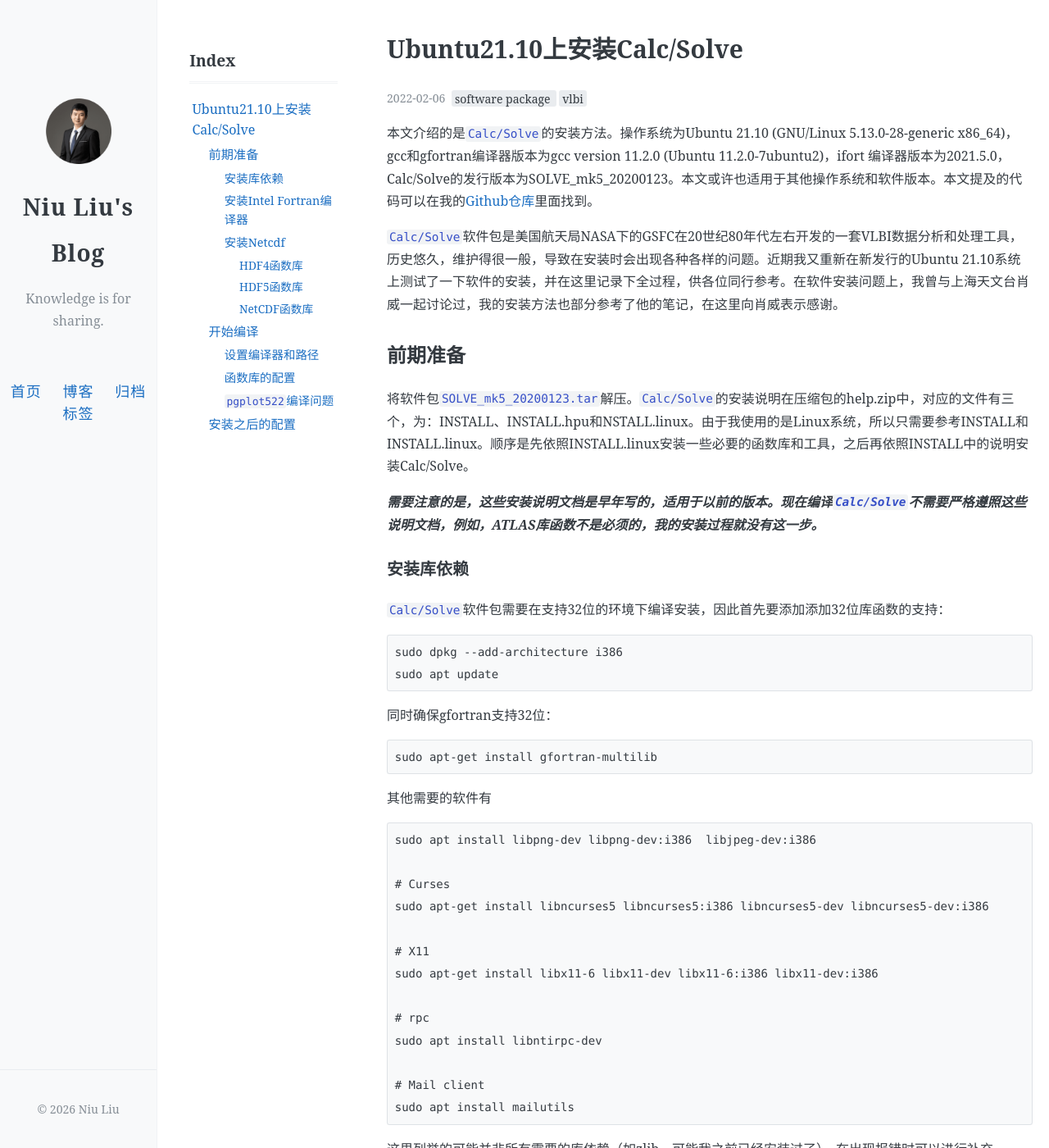
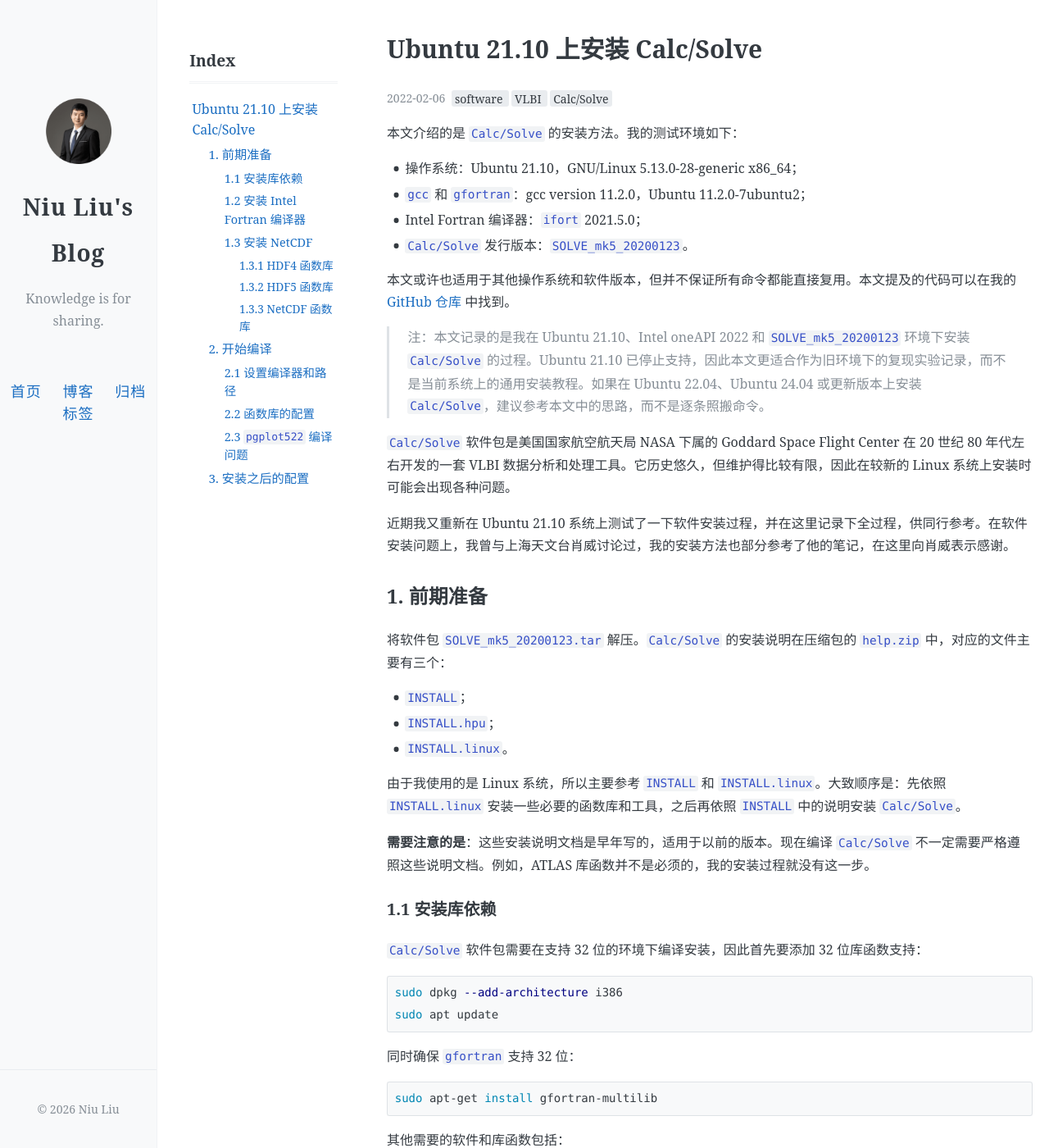
Before and after one commit to Niu-Liu/Niu-Liu.github.io, a Jekyll site: the page built from _posts/2022-02-06-install_calc_solve.md, in a window 1280 px wide and 1400 px high. Shown: the whole window at 82% size. Built offline with Jekyll 4.4.1, drawn with Linux system fonts in a browser that asks for light colours; some of the changed text lies outside the part shown.

Commit message:
update blog#3

````diff
--- a/_posts/2022-02-06-install_calc_solve.md
+++ b/_posts/2022-02-06-install_calc_solve.md
@@ -1,48 +1,67 @@
 ---
+
 layout: post-lemonchann
-title:  "Ubuntu21.10上安装Calc/Solve"
+title: "Ubuntu 21.10 上安装 Calc/Solve"
 date: 2022-02-06
 permalink: /blogs/install_solve.html
 tags:
-  - software package
-  - vlbi
-comments: true
+  - software
+  - VLBI
+  - Calc/Solve
+comments: false
 toc: true
-author: Neo
+author: Niu Liu
+
 ---
 
+本文介绍的是 `Calc/Solve` 的安装方法。我的测试环境如下：
 
-本文介绍的是`Calc/Solve`的安装方法。操作系统为Ubuntu 21.10 (GNU/Linux 5.13.0-28-generic x86_64)，gcc和gfortran编译器版本为gcc version 11.2.0 (Ubuntu 11.2.0-7ubuntu2)，ifort 编译器版本为2021.5.0，Calc/Solve的发行版本为SOLVE_mk5_20200123。本文或许也适用于其他操作系统和软件版本。本文提及的代码可以在我的[Github仓库](https://github.com/Niu-Liu/calc-solve-install)里面找到。
+- 操作系统：Ubuntu 21.10，GNU/Linux 5.13.0-28-generic x86_64；
+- `gcc` 和 `gfortran`：gcc version 11.2.0，Ubuntu 11.2.0-7ubuntu2；
+- Intel Fortran 编译器：`ifort` 2021.5.0；
+- `Calc/Solve` 发行版本：`SOLVE_mk5_20200123`。
+
+本文或许也适用于其他操作系统和软件版本，但并不保证所有命令都能直接复用。本文提及的代码可以在我的 [GitHub 仓库](https://github.com/Niu-Liu/calc-solve-install) 中找到。
+
+> 注：本文记录的是我在 Ubuntu 21.10、Intel oneAPI 2022 和 `SOLVE_mk5_20200123` 环境下安装 `Calc/Solve` 的过程。Ubuntu 21.10 已停止支持，因此本文更适合作为旧环境下的复现实验记录，而不是当前系统上的通用安装教程。如果在 Ubuntu 22.04、Ubuntu 24.04 或更新版本上安装 `Calc/Solve`，建议参考本文中的思路，而不是逐条照搬命令。
 
 <!-- more -->
 
-`Calc/Solve`软件包是美国航天局NASA下的GSFC在20世纪80年代左右开发的一套VLBI数据分析和处理工具，历史悠久，维护得很一般，导致在安装时会出现各种各样的问题。近期我又重新在新发行的Ubuntu 21.10系统上测试了一下软件的安装，并在这里记录下全过程，供各位同行参考。在软件安装问题上，我曾与上海天文台肖威一起讨论过，我的安装方法也部分参考了他的笔记，在这里向肖威表示感谢。
+`Calc/Solve` 软件包是美国国家航空航天局 NASA 下属的 Goddard Space Flight Center 在 20 世纪 80 年代左右开发的一套 VLBI 数据分析和处理工具。它历史悠久，但维护得比较有限，因此在较新的 Linux 系统上安装时可能会出现各种问题。
 
-## 前期准备
+近期我又重新在 Ubuntu 21.10 系统上测试了一下软件安装过程，并在这里记录下全过程，供同行参考。在软件安装问题上，我曾与上海天文台肖威讨论过，我的安装方法也部分参考了他的笔记，在这里向肖威表示感谢。
 
-将软件包`SOLVE_mk5_20200123.tar`解压。`Calc/Solve`的安装说明在压缩包的help.zip中，对应的文件有三个，为：INSTALL、INSTALL.hpu和NSTALL.linux。由于我使用的是Linux系统，所以只需要参考INSTALL和INSTALL.linux。顺序是先依照INSTALL.linux安装一些必要的函数库和工具，之后再依照INSTALL中的说明安装Calc/Solve。
+## 1. 前期准备
 
-***需要注意的是，这些安装说明文档是早年写的，适用于以前的版本。现在编译`Calc/Solve`不需要严格遵照这些说明文档，例如，ATLAS库函数不是必须的，我的安装过程就没有这一步。***
+将软件包 `SOLVE_mk5_20200123.tar` 解压。`Calc/Solve` 的安装说明在压缩包的 `help.zip` 中，对应的文件主要有三个：
 
-### 安装库依赖
+- `INSTALL`；
+- `INSTALL.hpu`；
+- `INSTALL.linux`。
 
-`Calc/Solve`软件包需要在支持32位的环境下编译安装，因此首先要添加添加32位库函数的支持：
+由于我使用的是 Linux 系统，所以主要参考 `INSTALL` 和 `INSTALL.linux`。大致顺序是：先依照 `INSTALL.linux` 安装一些必要的函数库和工具，之后再依照 `INSTALL` 中的说明安装 `Calc/Solve`。
 
-```
+<strong>需要注意的是</strong>：这些安装说明文档是早年写的，适用于以前的版本。现在编译 `Calc/Solve` 不一定需要严格遵照这些说明文档。例如，ATLAS 库函数并不是必须的，我的安装过程就没有这一步。
+
+### 1.1 安装库依赖
+
+`Calc/Solve` 软件包需要在支持 32 位的环境下编译安装，因此首先要添加 32 位库函数支持：
+
+```bash
 sudo dpkg --add-architecture i386
 sudo apt update
 ```
 
-同时确保gfortran支持32位：
+同时确保 `gfortran` 支持 32 位：
 
-```
+```bash
 sudo apt-get install gfortran-multilib
 ```
 
-其他需要的软件有
+其他需要的软件和库函数包括：
 
-```
-sudo apt install libpng-dev libpng-dev:i386  libjpeg-dev:i386
+```bash
+sudo apt install libpng-dev libpng-dev:i386 libjpeg-dev:i386
 
 # Curses
 sudo apt-get install libncurses5 libncurses5:i386 libncurses5-dev libncurses5-dev:i386
@@ -50,26 +69,30 @@ sudo apt-get install libncurses5 libncurses5:i386 libncurses5-dev libncurses5-de
 # X11
 sudo apt-get install libx11-6 libx11-dev libx11-6:i386 libx11-dev:i386
 
-# rpc
+# RPC
 sudo apt install libntirpc-dev
 
 # Mail client
 sudo apt install mailutils
 ```
 
-这里列举的可能并非所有需要的库依赖（如zlib，可能我之前已经安装过了），在出现报错时可以进行补充。
+这里列举的可能并非所有需要的库依赖。例如 `zlib` 等库函数，我的系统中可能之前已经安装过了。如果在后续编译过程中出现报错，可以根据报错信息继续补充对应依赖。
 
-### 安装Intel Fortran编译器
+### 1.2 安装 Intel Fortran 编译器
 
-现在的Intel Fortran Compilers 被包含在Intel® oneAPI HPC Toolkit，因此安装这个包即可，具体方法见[官网文档](https://www.intel.com/content/www/us/en/develop/documentation/installation-guide-for-intel-oneapi-toolkits-linux/top/installation/install-using-package-managers/apt.html)。我在这里提供一个脚本来自动安装：
+现在的 Intel Fortran 编译器被包含在 Intel oneAPI HPC Toolkit 中，因此安装这个工具包即可。具体方法可以参考 Intel 官方文档。
 
-```
-# use wget to fetch the Intel repository public key
+我当时使用的是 Intel oneAPI 2022，对应的安装方式如下：
+
+```bash
+# Use wget to fetch the Intel repository public key
 cd /tmp
 wget https://apt.repos.intel.com/intel-gpg-keys/GPG-PUB-KEY-INTEL-SW-PRODUCTS.PUB
-# add to your apt sources keyring so that archives signed with this key will be trusted.
+
+# Add the public key
 sudo apt-key add GPG-PUB-KEY-INTEL-SW-PRODUCTS.PUB
-# remove the public key
+
+# Remove the downloaded public key
 rm GPG-PUB-KEY-INTEL-SW-PRODUCTS.PUB
 
 # Configure the APT client to use Intel's repository
@@ -77,50 +100,58 @@ sudo add-apt-repository "deb https://apt.repos.intel.com/oneapi all main"
 
 sudo apt update
 
-# Install the desired package
+# Install the desired packages
 sudo apt install intel-basekit
 sudo apt install intel-basekit-32bit
 sudo apt install intel-hpckit
 sudo apt install intel-hpckit-32bit
 ```
 
-安装完成之后，需要在`.bashrc`或者`.cshrc`中添加一行：
+需要说明的是，`apt-key` 是当时常见的写法，但在较新的 Ubuntu 系统中已经不再推荐。如果使用较新的系统或较新的 oneAPI 版本，请优先参考 Intel 官方文档中的最新安装方式。
 
-```
+安装完成之后，需要在 `.bashrc` 或 `.cshrc` 中添加相应设置。以 bash 为例，可以加入：
+
+```bash
 export MK5_FC=/opt/intel/oneapi/compiler/2022.0.2/linux/bin/ia32/ifort
 source /opt/intel/oneapi/setvars.sh ia32
 ```
 
-值得一提的是，这一版本的icc号称与gcc兼容
+值得一提的是，这一版本的 `icc` 号称与 `gcc` 兼容：
 
+```bash
+icc -v
 ```
-# icc -v
+
+输出示例为：
+
+```text
 icc version 2021.5.0 (gcc version 11.2.0 compatibility)
 ```
 
-这对`Calc/Solve`的编译应该是好消息。
+这对 `Calc/Solve` 的编译应该是一个好消息。
 
-### 安装Netcdf
+### 1.3 安装 NetCDF
 
-编译`Calc/Solve`需要Netcdf的32位库函数支持。由于Ubuntu 21.10仓库里的Netcdf库函数只有64位，因此需要编译安装。我选用的编译器为Intel编译器。这一安装教程可以在很多地方找到，如
+编译 `Calc/Solve` 需要 NetCDF 的 32 位库函数支持。由于 Ubuntu 21.10 仓库里的 NetCDF 库函数只有 64 位，因此需要自行编译安装。
 
-- [CESM优化——Intel编译器编译安装NetCDF库（C+Fortran）](https://blog.csdn.net/weixin_41890971/article/details/86763859)
+我选用的编译器为 Intel 编译器。类似的安装教程可以在很多地方找到，例如：
 
-- [服务器安装netcdf说明](https://www.cnblogs.com/gabriel-sun/p/12128386.html)
+- [CESM 优化——Intel 编译器编译安装 NetCDF 库（C+Fortran）](https://blog.csdn.net/weixin_41890971/article/details/86763859)；
+- [服务器安装 netcdf 说明](https://www.cnblogs.com/gabriel-sun/p/12128386.html)；
+- [Ubuntu 20.04 下 netcdf 库的安装（ifort 编译器）](https://blog.csdn.net/qq_39970131/article/details/116861365)。
 
-- [Ubuntu 20.04下 netcdf库的安装 （ifort编译器）](https://blog.csdn.net/qq_39970131/article/details/116861365)
+下面给出我自己的安装方案。我的安装目录为 `/opt32`，源码包下载目录为 `/opt32/incoming`，解压目录为 `/opt32/dist`。
 
-我在这里给出我自己的安装方案。我的安装目录为`/opt32`，代码包下载的目录为`/opt32/incoming`，
-解压目录为`/opt32/dist`。下面列出的是需要编译安装的软件包以及对应版本：
+需要编译安装的软件包及版本如下：
 
-- hdf-4.2.15
-- hdf5-1.12.0
-- netcdf-c-4.5.4
-- netcdf-fortran-4.8.1
+- `hdf-4.2.15`；
+- `hdf5-1.12.0`；
+- `netcdf-c-4.8.1`；
+- `netcdf-fortran-4.5.4`。
 
-编译之前需要进行一些全局环境配置，在`.bashrc`或者`.cshrc`中添加下列语句即可
+编译之前需要进行一些全局环境配置。在 `.bashrc` 或 `.cshrc` 中添加下列语句即可。以 bash 为例：
 
-```
+```bash
 # Intel compiler
 source /opt/intel/oneapi/setvars.sh ia32
 
@@ -131,19 +162,18 @@ export F90=ifort
 export F77=ifort
 ```
 
-#### HDF4函数库
+#### 1.3.1 HDF4 函数库
 
-```
+```bash
 PREFIX=/opt32
-
 ver=4.2.15
 
-cd $PREFIX/incoming
+cd ${PREFIX}/incoming
 wget https://support.hdfgroup.org/ftp/HDF/releases/HDF${ver}/src/hdf-${ver}.tar.gz
 
 # Unzip
-cd $PREFIX/dist
-tar -xf $PREFIX/incoming/hdf-${ver}.tar.gz
+cd ${PREFIX}/dist
+tar -xf ${PREFIX}/incoming/hdf-${ver}.tar.gz
 cd hdf-${ver}
 
 if [ ! -d build ]; then
@@ -153,49 +183,44 @@ cd build
 
 CFLAGS='-m32 -I/usr/include/tirpc' \
     CPPFLAGS='-m32 -I/usr/include/tirpc' \
-    CXXFLAGS='-m32' FFLAGS='-m32' \
+    CXXFLAGS='-m32' \
+    FFLAGS='-m32' \
     LDFLAGS='-ltirpc -L/opt32/lib -L/usr/lib/i386-linux-gnu' \
     ../configure --prefix=/opt32 --disable-netcdf --enable-fortran
 
-if (( $? ));
-then
+if (( $? )); then
     echo "Configuration failed."
     exit
 fi
 
 make
-if (( $? ));
-then
+if (( $? )); then
     echo "Make failed."
     exit
 fi
 
 make install
-if (( $? ));
-then
+if (( $? )); then
     echo "Make install failed."
     exit
 fi
 
 make distclean
-if (( $? ));
-then
+if (( $? )); then
     echo "Make clean failed."
     exit
 fi
 ```
 
-#### HDF5函数库
+#### 1.3.2 HDF5 函数库
 
-```
+```bash
 PREFIX=/opt32
 
-# cd $PREFIX/incoming
-# Download the source code
+# Download the source code to ${PREFIX}/incoming first.
 
-# Unzip
-cd $PREFIX/dist
-tar -xzf $PREFIX/incoming/hdf5-1_12_0.tar.gz
+cd ${PREFIX}/dist
+tar -xzf ${PREFIX}/incoming/hdf5-1_12_0.tar.gz
 
 cd ${PREFIX}/dist/hdf5-1.12.0
 make distclean
@@ -205,44 +230,42 @@ if [ ! -d build ]; then
 fi
 cd build
 
-
-CFLAGS='-m32 -I/opt32/include' CPPFLAGS='-m32 -I/opt32/include' \
+CFLAGS='-m32 -I/opt32/include' \
+    CPPFLAGS='-m32 -I/opt32/include' \
     FFLAGS='-m32' \
     LDFLAGS='-L/opt32/lib -L/usr/lib/i386-linux-gnu' \
-    ../configure --prefix=/opt32  --enable-fortran --enable-hl
+    ../configure --prefix=/opt32 --enable-fortran --enable-hl
 
-if (( $? ));
-then
+if (( $? )); then
     echo "Configuration failed."
     exit
 fi
 
 make
-if (( $? ));
-then
+if (( $? )); then
     echo "Make failed."
     exit
 fi
 
 make install
-if (( $? ));
-then
+if (( $? )); then
     echo "Make install failed."
     exit
 fi
 
 make distclean
-if (( $? ));
-then
+if (( $? )); then
     echo "Make clean failed."
     exit
 fi
 ```
 
-#### NetCDF函数库
+#### 1.3.3 NetCDF 函数库
 
-```
-install_c(){
+下面的脚本分别编译安装 NetCDF-C 和 NetCDF-Fortran：
+
+```bash
+install_c() {
     echo "Install netcdf-C"
     cd netcdf-c-${CVER}
     make distclean
@@ -329,53 +348,56 @@ install_f(){
 
 export LD_LIBRARY_PATH="/opt32/lib:/usr/lib/i386-linux-gnu:${LD_LIBRARY_PATH}"
 
-PREFIX=/data/softwares
+PREFIX=/opt32
+CVER=4.8.1
 FVER=4.5.4
-CVER=4.8.1
 
-cd $PREFIX/incoming
+cd ${PREFIX}/incoming
 wget https://downloads.unidata.ucar.edu/netcdf-c/${CVER}/src/netcdf-c-${CVER}.tar.gz
-wget  https://downloads.unidata.ucar.edu/netcdf-fortran/${FVER}/netcdf-fortran-${FVER}.tar.gz
+wget https://downloads.unidata.ucar.edu/netcdf-fortran/${FVER}/netcdf-fortran-${FVER}.tar.gz
 
 # Unzip
-cd $PREFIX/dist
-tar -xvzf $PREFIX/incoming/netcdf-fortran-${FVER}.tar.gz
-tar -xvzf $PREFIX/incoming/netcdf-c-${CVER}.tar.gz
+cd ${PREFIX}/dist
+tar -xvzf ${PREFIX}/incoming/netcdf-c-${CVER}.tar.gz
+tar -xvzf ${PREFIX}/incoming/netcdf-fortran-${FVER}.tar.gz
 
 install_c
 install_f
 ```
 
-如果一切顺利的话，至此，前期准备工作已经完成。
+如果一切顺利，至此，前期准备工作已经完成。
 
-## 开始编译
+## 2. 开始编译
 
-编译安装参照安装说明文档即可，在这里我只列举出一些需要注意的点。
+编译安装可以参照安装说明文档进行。这里我只列举一些需要特别注意的地方。
 
-### 设置编译器和路径
+### 2.1 设置编译器和路径
 
-前面在安装NetCDF时，我将编译器全部设置为Intel编译器，在编译`Calc/Solve`时，需要将那些语句注释掉（也许icc也可以编译`Calc/Solve`?），并加入下面语句
+前面在安装 NetCDF 时，我将编译器全部设置为 Intel 编译器。在编译 `Calc/Solve` 时，需要将那些全局编译器设置注释掉，并加入下面的设置：
 
-```
+```bash
 export MK5_FC=/opt/intel/oneapi/compiler/2022.0.2/linux/bin/ia32/ifort
-export PATH=".:$PATH"
+export PATH=".:${PATH}"
 ```
 
-关闭终端并重新打开、准备编译。
+然后关闭终端并重新打开，准备编译。
 
-### 函数库的配置
+### 2.2 函数库的配置
 
-对于一些没有安装在标准库路径下的库函数（如我的NetCDF），需要通过配置文件来告诉编译器去哪里找
-需要的文件，这些配置文件均在${MK5_ROOT}/local路径下。我在安装时添加了两个配置文件，为`lib.lcl`和`inc.lcl`。`lib.lcl`的内容如下：
+对于一些没有安装在标准库路径下的库函数，例如我安装在 `/opt32` 下的 NetCDF，需要通过配置文件告诉编译器到哪里寻找需要的库文件和头文件。这些配置文件均在 `${MK5_ROOT}/local` 路径下。
 
-```
+我在安装时添加了两个配置文件，分别为 `lib.lcl` 和 `inc.lcl`。
+
+`lib.lcl` 的内容如下：
+
+```csh
 #!/bin/csh
 # ************************************************************************
-# *                                                                      *
-# *   Local Customization for Solve libraries.                           *
-# *                                                                      *
-# *  ### 07-OCT-2003   lib.lcl     v1.0 (c)  L. Petrov  07-OCT-2003 ###  *
-# *                                                                      *
+# -                                                                      *
+# -   Local Customization for Solve libraries.                           *
+# -                                                                      *
+# -  ### 07-OCT-2003   lib.lcl     v1.0 (c)  L. Petrov  07-OCT-2003 ###  *
+# -                                                                      *
 # ************************************************************************
 
 setenv SOLVE_LIB_X11 "/lib/i386-linux-gnu/libX11.so"
@@ -387,17 +409,19 @@ setenv SOLVE_LIB_CURSES "/lib/i386-linux-gnu/libcurses.so"
 setenv SOLVE_LIB_NETCDF "-L /opt32/lib/ -lnetcdf -lnetcdff"
 ```
 
-从文件模版的头部信息来看，这是Leonid在2003年写的。现在的安装包中已经找不到相应文件了。`inc.lcl`的内容如下：
+从文件模板的头部信息来看，这是 Leonid 在 2003 年写的。现在的安装包中已经找不到相应文件了。
 
-```
-setenv SOLVE_NETCDF_INCLUDE  "/opt32/include"
+`inc.lcl` 的内容如下：
+
+```csh
+setenv SOLVE_NETCDF_INCLUDE "/opt32/include"
 ```
 
-### `pgplot522`编译问题
+### 2.3 `pgplot522` 编译问题
 
-在编译`pgplot522`可能会出现以下错误：
+在编译 `pgplot522` 时，可能会出现以下错误：
 
-```
+```text
 ld: libpgplot.a(grdate.o): in function `grdate':
 grdate.c:(.text+0xfe): undefined reference to `__stack_chk_fail_local'
 ld: libpgplot.a(grtermio.o): in function `groter':
@@ -410,22 +434,26 @@ ld: libpgplot.a(xwdriv_plus.o): in function `xw_locate_cursor':
 xwdriv_plus.c:(.text+0xf09): undefined reference to `__stack_chk_fail_local'
 ```
 
-参考[网友的解答](https://stackoverflow.com/questions/4492799/undefined-reference-to-stack-chk-fail)，修改`${MK5_ROOT}/support/mk5_f95_intel_gcc.conf`文件，将第60行由
+参考[网友的解答](https://stackoverflow.com/questions/4492799/undefined-reference-to-stack-chk-fail)，可以修改 `${MK5_ROOT}/support/mk5_f95_intel_gcc.conf` 文件。
 
-```
+将第 60 行由：
+
+```bash
 CFLAGC="-m32 -Wall -fPIC -O"
 ```
 
-改为
+改为：
 
-```
+```bash
 CFLAGC="-m32 -Wall -fPIC -O -fno-stack-protector"
 ```
 
-此后，编译过程就顺利结束了。
+此后，编译过程就可以顺利结束。
 
-## 安装之后的配置
+## 3. 安装之后的配置
 
-在编译安装完成之后，需要配置Solve，具体步骤可以参考[pSolve的文档](http://astrogeo.org/psolve/doc/solve_guide_01.html)。这个文档在`${MK5_ROOT}/help`路径下应该也可以找得到。
+在编译安装完成之后，需要继续配置 Solve。具体步骤可以参考 [pSolve 的文档](http://astrogeo.org/psolve/doc/solve_guide_01.html)。这个文档在 `${MK5_ROOT}/help` 路径下应该也可以找到。
 
-到这里，`Calc/Solve`的初步安装就结束了，但这并不意味软件就能顺利运行。后续我会继续更新一些我所发现的代码中存在的问题。
+到这里，`Calc/Solve` 的初步安装就结束了。但这并不意味着软件就一定能顺利运行。后续我会继续更新一些我所发现的代码问题和运行问题。
+
+由于本文依赖的系统和编译器版本都比较旧，如果在 Ubuntu 22.04、Ubuntu 24.04 或更新版本上安装 `Calc/Solve`，建议优先参考本文中的思路，而不是逐条照搬命令。
````
Also changed, not shown: other parts of _posts/2022-02-06-install_calc_solve.md (+22 -26 lines).
